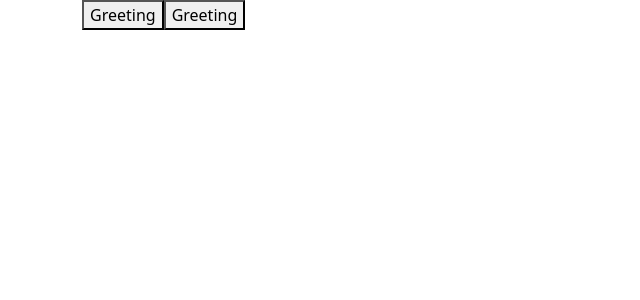
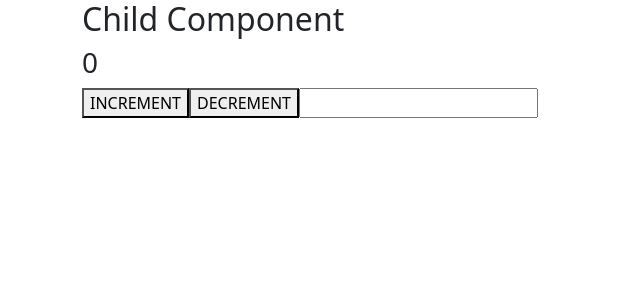
Before and after one commit to edhimurwanto/angular-youtube-tutorial, an Angular app: page / in a window 1280 px wide. Shown: the top 300 px of the page, without its empty margins (0-640 px from the left). Built offline with nearby package versions, Linux system fonts and the light colour scheme.

Commit message:
two way binding

```diff
--- a/src/app/app.component.html
+++ b/src/app/app.component.html
@@ -2,9 +2,11 @@
 
 <div class="container">
 
-    <button (click)="title='Welcome to Angular 11'">Greeting</button>
-    <button (click)="greeting()">Greeting</button>
+    <app-child [(counter)]="counter"></app-child>
 
+    <!-- <app-child [counter]="counter" (setCounter)="counter=$event"></app-child> -->
+
+    <input type="text" [(ngModel)]="title" />
     <h2>{{title}}</h2>
 
 </div>
--- a/src/app/app.component.ts
+++ b/src/app/app.component.ts
@@ -8,6 +8,7 @@ import { Component, OnInit } from '@angular/core';
 export class AppComponent implements OnInit {
 
   title = ''
+  counter = 0
 
   greeting(){
     this.title = 'Welcome to Tutorial Angular 11'
--- a/src/app/child/child.component.html
+++ b/src/app/child/child.component.html
@@ -1,3 +1,5 @@
 <h2>Child Component</h2>
 
-<p>{{text}}</p>
+<h3>{{counter}}</h3>
+<button (click)="increment()">INCREMENT</button>
+<button (click)="decrement()">DECREMENT</button>
--- a/src/app/child/child.component.ts
+++ b/src/app/child/child.component.ts
@@ -1,4 +1,4 @@
-import { Component, Input, OnInit } from '@angular/core';
+import { Component, Input, OnInit, Output, EventEmitter } from '@angular/core';
 
 @Component({
   selector: 'app-child',
@@ -7,7 +7,20 @@ import { Component, Input, OnInit } from '@angular/core';
 })
 export class ChildComponent implements OnInit {
 
-  @Input() text = '';
+  @Input() counter! : number;
+  @Output() counterChange = new EventEmitter<number>();
+
+  increment(){
+    this.handleChangeCounter(this.counter + 1);
+  }
+
+  decrement(){
+    this.handleChangeCounter(this.counter - 1);
+  }
+
+  handleChangeCounter(value){
+    this.counterChange.emit(value);
+  }
 
   constructor() { }
 
```
